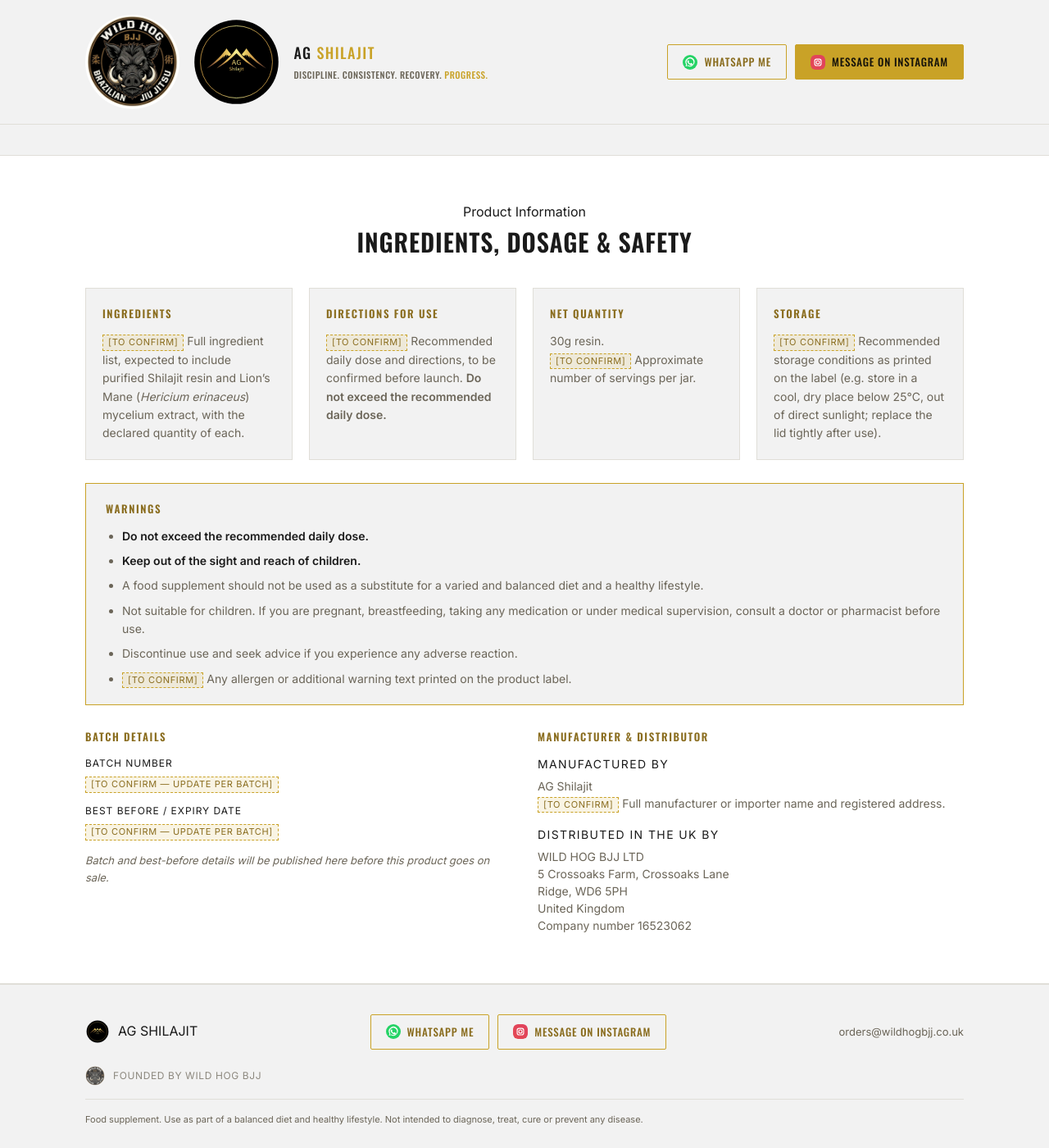
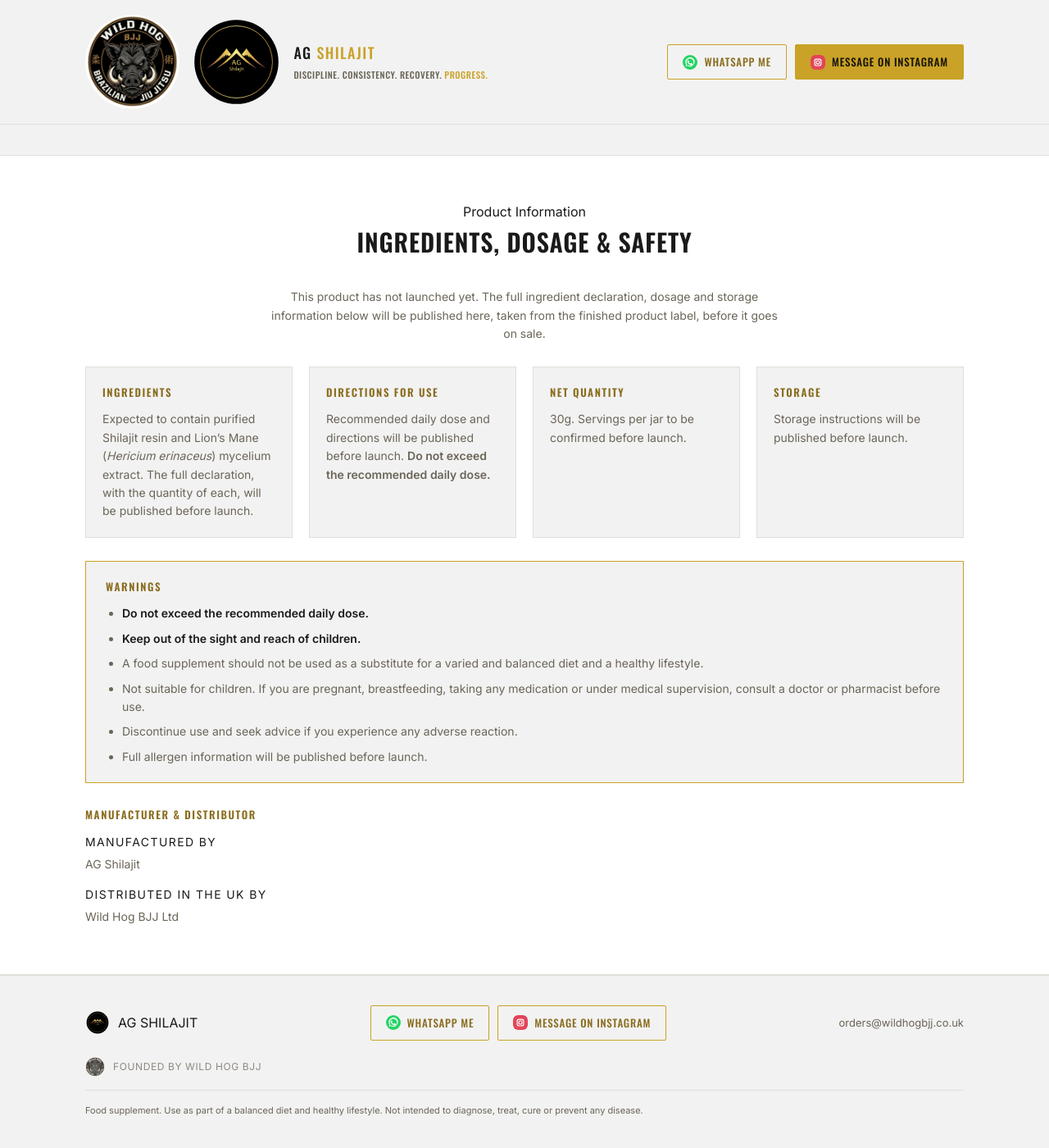
Before and after one commit to wildhogbjj/agshilajit-shop, a Jekyll site: the page built from lions-mane-shilajit.html, in a window 1280 px wide and 1400 px high, scrolled down 2243 px. Shown: the whole window at 82% size. Built offline with Jekyll 4.4.1, drawn with Linux system fonts in a browser that asks for light colours.

Commit message:
Align coming-soon pages with the finished product pages
Match the structure used on index/ag-shilajit/altai-shilajit: drop the batch
section and the stale authoring comment, and reduce the manufacturer block to
names only (addresses live in the Terms).

Ashwagandha and Lions Mane have not launched and their formulations are not
confirmed, so the product-specific values are NOT filled in - the [TO CONFIRM]
chips are replaced with explicit "published before launch" copy plus a lead-in
note, which is honest rather than looking unfinished. The generic supplement
warnings apply regardless and are kept.

Co-Authored-By: Claude Opus 5 <noreply@anthropic.com>
Claude-Session: https://claude.ai/code/session_01QHEn8wwZattEDHTxMjxGiZ

```diff
--- a/lions-mane-shilajit.html
+++ b/lions-mane-shilajit.html
@@ -124,30 +124,32 @@ src="https://www.facebook.com/tr?id=YOUR_PIXEL_ID&amp;ev=PageView&amp;noscript=1
     </div>
   </section>
 
-  <!-- Product Information - ingredients, dosage, statutory warnings, batch and
-       manufacturer details. Every [TO CONFIRM] marker is a value the site owner
-       must supply from the physical product label before this goes to customers. -->
   <section class="product-info" id="product-information">
     <div class="wrap">
       <div class="eyebrow center">Product Information</div>
       <h2 class="info-heading">Ingredients, Dosage &amp; Safety</h2>
 
+      <p class="info-pending">This product has not launched yet. The full ingredient
+      declaration, dosage and storage information below will be published here, taken
+      from the finished product label, before it goes on sale.</p>
+
       <div class="info-grid">
         <div class="info-card">
           <h3>Ingredients</h3>
-          <p><span class="info-tbc">[TO CONFIRM]</span> Full ingredient list, expected to include purified Shilajit resin and Lion&rsquo;s Mane (<em>Hericium erinaceus</em>) mycelium extract, with the declared quantity of each.</p>
+          <p>Expected to contain purified Shilajit resin and Lion&rsquo;s Mane (<em>Hericium erinaceus</em>) mycelium extract. The full declaration, with the quantity of each, will be published before launch.</p>
         </div>
         <div class="info-card">
           <h3>Directions for Use</h3>
-          <p><span class="info-tbc">[TO CONFIRM]</span> Recommended daily dose and directions, to be confirmed before launch. <strong>Do not exceed the recommended daily dose.</strong></p>
+          <p>Recommended daily dose and directions will be published before launch.
+          <strong>Do not exceed the recommended daily dose.</strong></p>
         </div>
         <div class="info-card">
           <h3>Net Quantity</h3>
-          <p>30g resin.<br><span class="info-tbc">[TO CONFIRM]</span> Approximate number of servings per jar.</p>
+          <p>30g. Servings per jar to be confirmed before launch.</p>
         </div>
         <div class="info-card">
           <h3>Storage</h3>
-          <p><span class="info-tbc">[TO CONFIRM]</span> Recommended storage conditions as printed on the label (e.g. store in a cool, dry place below 25&deg;C, out of direct sunlight; replace the lid tightly after use).</p>
+          <p>Storage instructions will be published before launch.</p>
         </div>
       </div>
 
@@ -159,35 +161,16 @@ src="https://www.facebook.com/tr?id=YOUR_PIXEL_ID&amp;ev=PageView&amp;noscript=1
           <li>A food supplement should not be used as a substitute for a varied and balanced diet and a healthy lifestyle.</li>
           <li>Not suitable for children. If you are pregnant, breastfeeding, taking any medication or under medical supervision, consult a doctor or pharmacist before use.</li>
           <li>Discontinue use and seek advice if you experience any adverse reaction.</li>
-          <li><span class="info-tbc">[TO CONFIRM]</span> Any allergen or additional warning text printed on the product label.</li>
+          <li>Full allergen information will be published before launch.</li>
         </ul>
       </div>
 
-      <div class="info-columns">
-        <div class="info-batch">
-          <h3>Batch Details</h3>
-          <dl>
-            <dt>Batch number</dt>
-            <dd><span class="info-tbc">[TO CONFIRM &mdash; update per batch]</span></dd>
-            <dt>Best before / expiry date</dt>
-            <dd><span class="info-tbc">[TO CONFIRM &mdash; update per batch]</span></dd>
-          </dl>
-          <p class="info-note">Batch and best-before details will be published here before this product goes on sale.</p>
-        </div>
-
-        <div class="info-address">
-          <h3>Manufacturer &amp; Distributor</h3>
-          <p class="info-block-label">Manufactured by</p>
-          <p>AG Shilajit<br><span class="info-tbc">[TO CONFIRM]</span> Full manufacturer or importer name and registered address.</p>
-          <p class="info-block-label">Distributed in the UK by</p>
-          <p>
-            WILD HOG BJJ LTD<br>
-            5 Crossoaks Farm, Crossoaks Lane<br>
-            Ridge, WD6 5PH<br>
-            United Kingdom<br>
-            Company number 16523062
-          </p>
-        </div>
+      <div class="info-address">
+        <h3>Manufacturer &amp; Distributor</h3>
+        <p class="info-block-label">Manufactured by</p>
+        <p>AG Shilajit</p>
+        <p class="info-block-label">Distributed in the UK by</p>
+        <p>Wild Hog BJJ Ltd</p>
       </div>
     </div>
   </section>
--- a/styles.css
+++ b/styles.css
@@ -292,6 +292,7 @@ footer.site .foot-legal span { margin: 0 6px; }
 .info-block-label { font-size: 12px; text-transform: uppercase; letter-spacing: 0.1em; color: var(--text) !important; margin-top: 16px !important; margin-bottom: 6px !important; }
 .info-address .info-block-label:first-of-type { margin-top: 0 !important; }
 .info-note { font-size: 13px; color: var(--muted); font-style: italic; margin: 14px 0 0; }
+.info-pending { max-width: 70ch; margin: 0 auto 28px; text-align: center; color: var(--muted); font-size: 14px; }
 .info-tbc { display: inline-block; font-size: 11px; letter-spacing: 0.06em; text-transform: uppercase; color: var(--accent-2); background: rgba(201, 162, 39, 0.12); border: 1px dashed var(--accent); padding: 0 6px; }
 
 .coming-soon-badge {
```
Also changed, not shown: ashwagandha-shilajit.html (+16 -33 lines).
